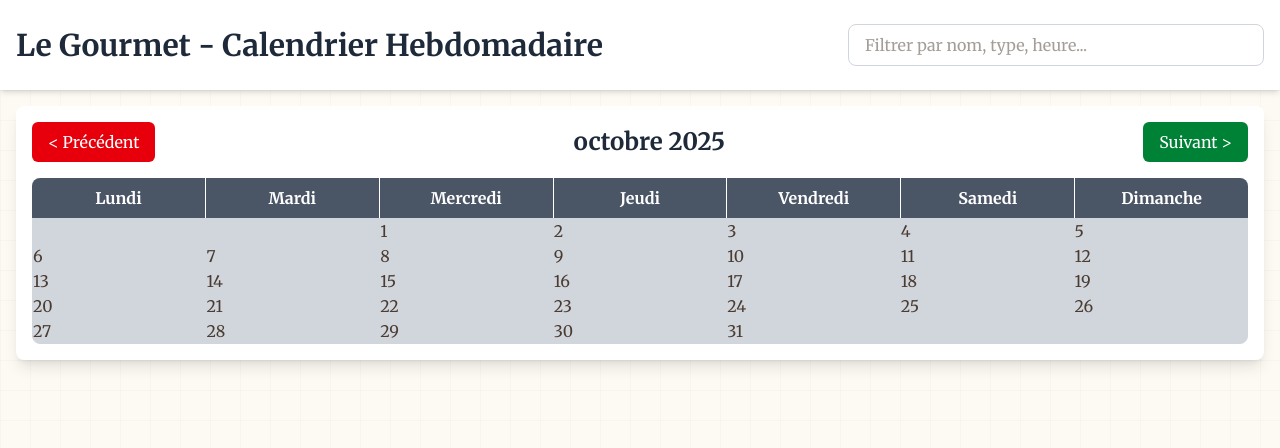
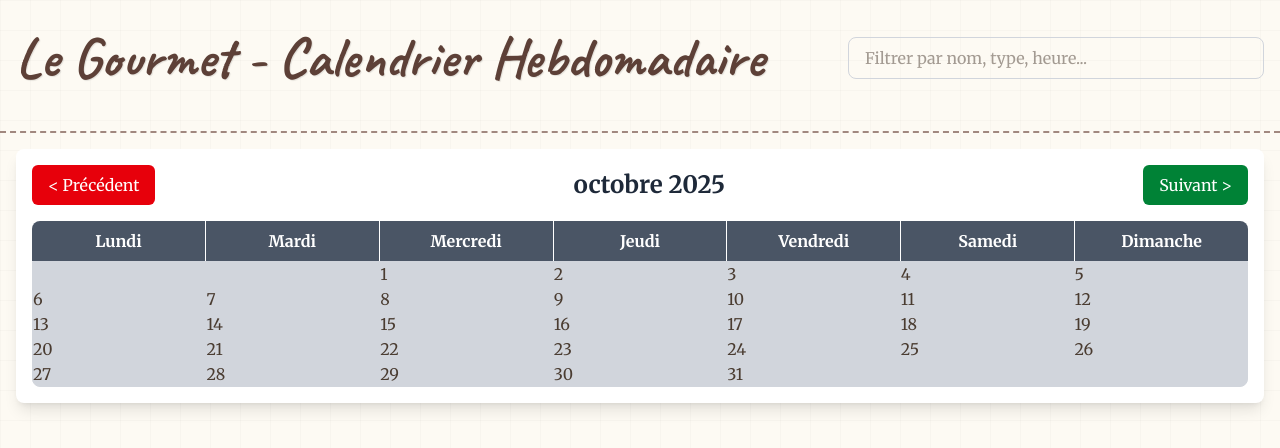
Before and after one commit to ayouberrak/Calendrier-Hebdomadaire-Planification-des-R-servations, a website: page index.html in a window 1280 px wide. Drawn offline with Linux system fonts and the light colour scheme.

Commit message:
header style

```diff
--- a/style.css
+++ b/style.css
@@ -21,3 +21,20 @@ body {
                     linear-gradient(90deg, rgba(0,0,0,0.02) 2%, transparent 2%);
   background-size: 30px 30px;
 }
+
+
+/* === 3. HEADER W TITRE === */
+header.bg-white {
+  background-color: transparent !important; /* N7ydo l byed dial Tailwind */
+  box-shadow: none !important; /* N7ydo shadow dial Tailwind */
+  border-bottom: 2px dashed #a1887f; /* Ndiro str b7al m9tte3 */
+  padding-bottom: 1rem !important;
+}
+
+header h1.font-bold {
+  font-family: 'Caveat', cursive; /* Font dial l yedd */
+  font-size: 3.5rem; /* Nkebroh bzaf */
+  color: #5d4037;
+  font-weight: 700 !important;
+  text-shadow: 1px 1px 1px rgba(0,0,0,0.1);
+}
```
